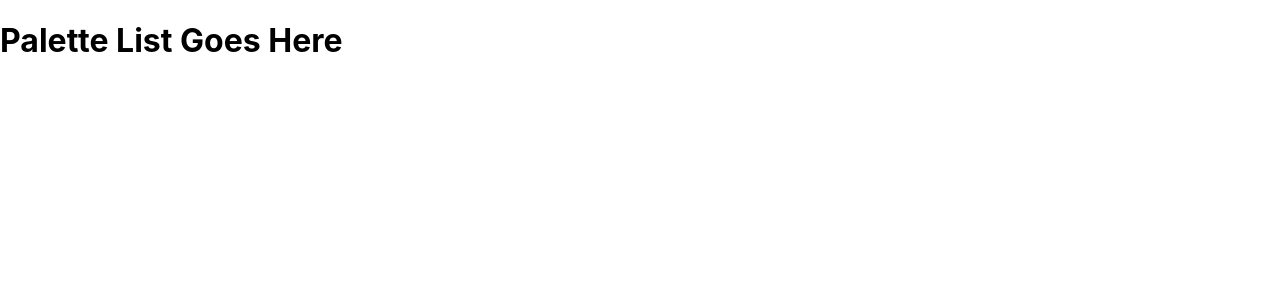
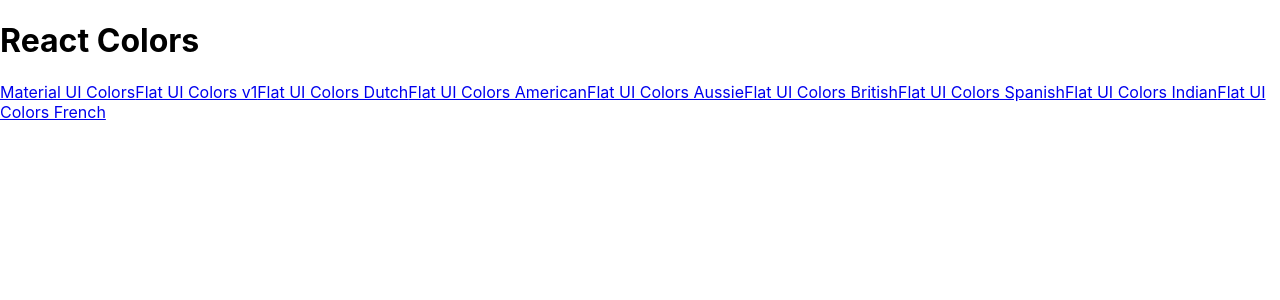
Before and after one commit to Epitome87/Modern-React-Bootcamp-Journey, a React (Create React App) app in the folder Colors Project/react-colors/: page / in a window 1280 px wide. Shown: the top 300 px of the page. Built offline with nearby package versions, Linux system fonts and the light colour scheme.

Commit message:
Create PaletteList component, doing only basic Links to each palette route. Create Link on the Navbar logo element which heads to homepage.

```diff
--- a/Colors Project/react-colors/src/App.js
+++ b/Colors Project/react-colors/src/App.js
@@ -1,12 +1,13 @@
 import { Routes, Route } from 'react-router-dom';
 import './App.css';
 import Palette from './Palette';
+import PaletteList from './PaletteList';
 import seedPalettes from './seedPalettes';
 
 function App() {
   return (
     <Routes>
-      <Route path='/' element={<h1>Palette List Goes Here</h1>} />
+      <Route path='/' element={<PaletteList palettes={seedPalettes} />} />
       <Route
         path='/palette/:id'
         element={<Palette palettes={seedPalettes} />}
--- a/Colors Project/react-colors/src/Navbar.jsx
+++ b/Colors Project/react-colors/src/Navbar.jsx
@@ -1,4 +1,5 @@
 import React, { useState } from 'react';
+import { Link } from 'react-router-dom';
 import Slider from 'rc-slider';
 import 'rc-slider/assets/index.css';
 import './Navbar.css';
@@ -26,7 +27,7 @@
   return (
     <header className='Navbar'>
       <div className='logo'>
-        <a href='/'>React-Color-Picker</a>
+        <Link to='/'>React-Color-Picker</Link>
       </div>
       <div className='slider-container'>
         <span>Level: {props.level}</span>
--- /dev/null
+++ b/Colors Project/react-colors/src/PaletteList.jsx
@@ -0,0 +1,15 @@
+import React from 'react';
+import { Link } from 'react-router-dom';
+
+function PaletteList(props) {
+  return (
+    <div className='PaletteList'>
+      <h1>React Colors</h1>
+      {props.palettes.map((palette) => {
+        return <Link to={`/palette/${palette.id}`}>{palette.paletteName}</Link>;
+      })}
+    </div>
+  );
+}
+
+export default PaletteList;
```
